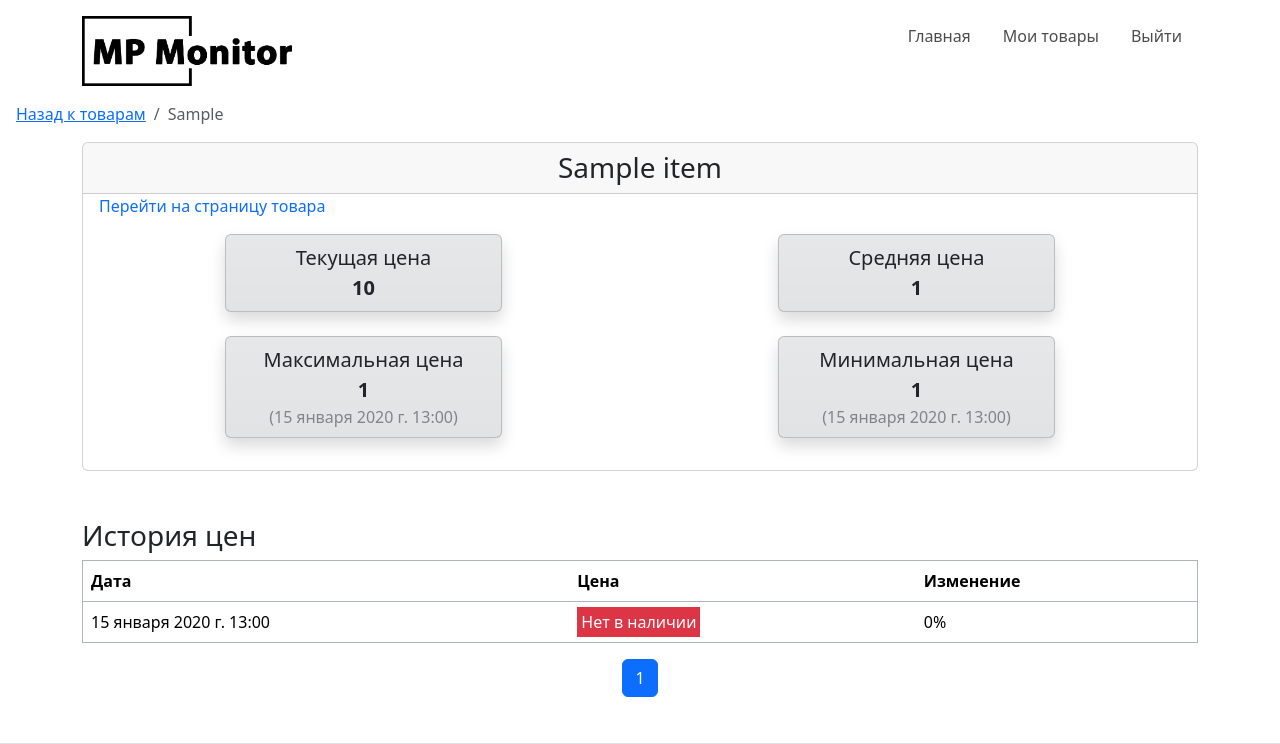
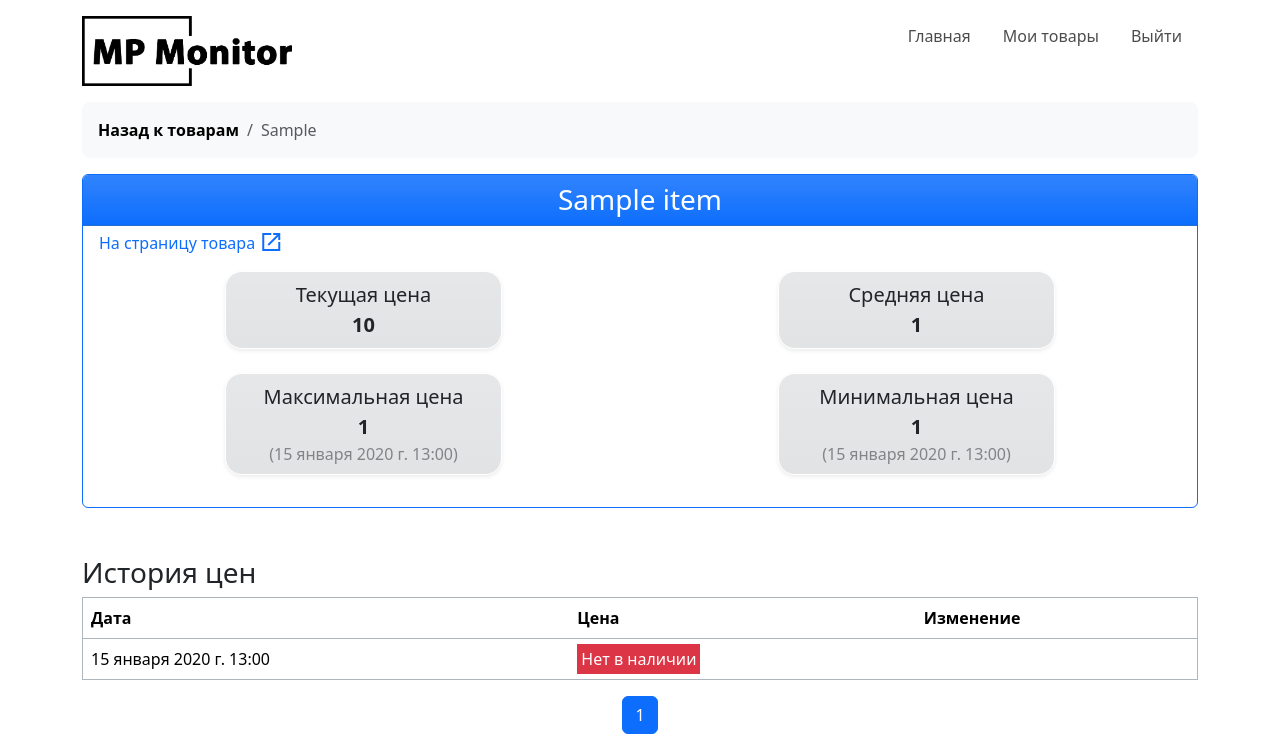
Before and after one commit to igorsimb/mp-monitor, a Django app: page /items/Sample/ in a window 1280 px wide. Shown: the top 744 px of the page. Run offline with Django 5.2, Linux system fonts and the light colour scheme; a user stored in the database is signed in; tables that the repository leaves empty hold one stand-in row (values such as "Sample post"); parts of the project's set-up code (start-up, migrations or seed data) failed here and were passed over; some libraries are stand-ins or nearby versions.

Commit message:
improvement(item_detail): improve design
Fixes https://github.com/igorsimb/mp-monitor/issues/59

Also, some minor UI improvement on other pages.

```diff
--- a/main/templates/main/item_detail.html
+++ b/main/templates/main/item_detail.html
@@ -4,48 +4,60 @@
 
 {% block content %}
 
+    <div class="container">
+
         <nav aria-label="breadcrumb">
-        <ol class="breadcrumb ms-3">
-            <li class="breadcrumb-item"><a href="{% url 'item_list' %}">Назад к товарам</a></li>
-            <li class="breadcrumb-item active" aria-current="page">{{ item.sku }}</li>
+            <ol class="breadcrumb p-3 bg-body-tertiary rounded-3">
+                <li class="breadcrumb-item">
+                    <a class="link-body-emphasis fw-semibold text-decoration-none" href="{% url 'item_list' %}">
+                        Назад к товарам
+                    </a>
+                </li>
+                <li class="breadcrumb-item active" aria-current="page">
+                    {{ item.sku }}
+                </li>
             </ol>
         </nav>
 
-    <div class="container">
-
-        <div class="card">
-            <div class="card-header text-center h3">
+        <div class="card border-primary">
+            <div class="card-header text-center h3 text-bg-primary bg-gradient">
                 {{ item.name }}
             </div>
-            <div class="mx-3">
+            <div class="mx-3 mt-1">
                 <a href="https://www.wildberries.ru/catalog/{{ item.sku }}/detail.aspx"
                    class="link-offset-2 link-offset-3-hover link-underline link-underline-opacity-0 link-underline-opacity-75-hover"
                    title="Посмотреть товар на Wildberries" target="_blank">
-                    Перейти на страницу товара
+                    На страницу товара <span class="material-symbols-sharp">open_in_new</span>
                 </a>
             </div>
             <div class="card-body">
                 <div class="row justify-content-around mb-4">
-                    <div class="shadow col-3 card p-2 text-center bg-secondary-subtle bg-gradient fs-5">
+
+                    <div class="shadow shadow-sm col-3 card p-2 text-center bg-secondary-subtle bg-gradient fs-5 item-price-card">
                         <div>Текущая цена</div>
                         <div class="fw-bold">{{ item.price }}</div>
                     </div>
-                    <div class="shadow col-3 card p-2 text-center  bg-secondary-subtle bg-gradient fs-5">
+
+                    <div class="shadow shadow-sm col-3 card p-2 text-center  bg-secondary-subtle bg-gradient fs-5 item-price-card">
                         <div>Средняя цена</div>
                         <div class="fw-bold">{{ item.avg_price }}</div>
                     </div>
                 </div>
+
                 <div class="row justify-content-around mb-3">
-                    <div class="shadow col-3 card p-2 text-center bg-secondary-subtle bg-gradient fs-5">
+
+                    <div class="shadow shadow-sm col-3 card p-2 text-center bg-secondary-subtle bg-gradient fs-5 item-price-card">
                         <div>Максимальная цена</div>
                         <div class="fw-bold">{{ item.max_price }}</div>
                         <span class="text-body-tertiary fs-6">({{ item.max_price_date }})</span>
                     </div>
-                    <div class="shadow col-3 card p-2 text-center bg-secondary-subtle bg-gradient fs-5">
+
+                    <div class="shadow shadow-sm col-3 card p-2 text-center bg-secondary-subtle bg-gradient fs-5 item-price-card">
                         <div>Минимальная цена</div>
                         <div class="fw-bold">{{ item.min_price }}</div>
                         <span class="text-body-tertiary fs-6">({{ item.min_price_date }})</span>
                     </div>
+
                 </div>
             </div>
         </div>
@@ -73,8 +85,17 @@
                     {% endif %}
                     </td>
                     <td>
-                        {{ price.trend }} {{ price.percent_change|floatformat }}%
+                        {#                        {{ price.trend }} {{ price.percent_change|floatformat }}%#}
+
+                        {% if price.percent_change > 0 %}
+                            <span class="material-symbols-sharp">trending_up</span>
+                            {{ price.percent_change|floatformat }}%
+                        {% elif price.percent_change < 0 %}
+                            <span class="material-symbols-sharp">trending_down</span>
+                            {{ price.percent_change|floatformat }}%
+                        {% endif %}
                     </td>
+
                 </tr>
             {% endfor %}
             </tbody>
--- a/main/templates/main/partials/create_interval_form.html
+++ b/main/templates/main/partials/create_interval_form.html
@@ -14,7 +14,7 @@
         </div>
     </div>
 
-    <button type="submit" class="btn btn-primary rounded-pill mb-2">Создать расписание</button>
+    <button type="submit" class="btn btn-primary rounded-pill mb-2 me-2">Создать расписание</button>
     <a href="{% url 'destroy_scrape_interval' %}"
        class="btn btn-danger rounded-pill mb-2">
         Удалить текущее
--- a/main/templates/main/partials/homepage/how_does_it_work.html
+++ b/main/templates/main/partials/homepage/how_does_it_work.html
@@ -9,7 +9,7 @@
     <div class="row pt-3">
         <div class="col-sm-5 col-md-6 order-2 order-sm-1 text-center">
             <img loading="lazy" src="{% static 'img/homepage/tiny_add_new_items.png' %}" alt="Заполните артикулы"
-                 class="img-fluid img-thumbnail">
+                 class="img-fluid img-thumbnail border-secondary-subtle shadow shadow-sm">
         </div>
         <div class="mt-2 col-sm-2 col-md-1 order-1 order-sm-2 d-flex flex-column align-items-center justify-content-center">
             <span class="badge bg-primary bg-gradient rounded-circle fs-3 shadow">1</span>
@@ -42,7 +42,7 @@
     <div class="row my-4" style="min-height: 200px;">
         <div class="d-flex col-sm-5 col-md-6 order-2 order-sm-1 align-items-center">
             <img loading="lazy" src="{% static 'img/homepage/tiny_create_schedule_button_arrow.png' %}" alt="Заполните артикулы"
-                 class="img-fluid img-thumbnail">
+                 class="img-fluid img-thumbnail border-secondary-subtle shadow shadow-sm">
         </div>
         <div class="col-sm-2 col-md-1 order-1 order-sm-2 d-flex flex-column align-items-center justify-content-center">
             <span class="badge bg-primary bg-gradient rounded-circle fs-3 shadow">2</span>
@@ -59,7 +59,7 @@
     <div class="row">
         <div class="col-sm-5 col-md-6 order-2 order-sm-1 text-center">
             <img loading="lazy" src="{% static 'img/homepage/tiny_create_schedule.png' %}" alt="Создайте расписание"
-                 class="img-fluid img-thumbnail">
+                 class="img-fluid img-thumbnail border-secondary-subtle shadow shadow-sm">
         </div>
         <div class="col-sm-2 col-md-1 order-1 order-sm-2 d-flex flex-column align-items-center justify-content-start">
             <span class="badge bg-primary bg-gradient rounded-circle fs-3 shadow">3</span>
--- a/main/templates/main/partials/update_items_form.html
+++ b/main/templates/main/partials/update_items_form.html
@@ -9,7 +9,7 @@
                 <div>
                     <div class="p-2">
                         Выберите товары и нажмите на
-                        <button type="submit" class="btn btn-primary rounded-pill">Обновить</button>
+                        <button type="submit" class="btn btn-primary rounded-pill ms-2">Обновить</button>
                     </div>
                 </div>
             </div>
--- a/main/utils.py
+++ b/main/utils.py
@@ -370,7 +370,7 @@ def calculate_percentage_change(prices: Page) -> None:
             previous_price = prices[i + 1].value
             current_price = prices[i].value
             percent_change = ((current_price - previous_price) / previous_price) * 100
-            prices[i].percent_change = abs(round(percent_change, 2))
+            prices[i].percent_change = round(percent_change, 2)
         except IndexError:
             prices[i].percent_change = 0
         except TypeError:
--- a/static/css/custom.css
+++ b/static/css/custom.css
@@ -33,7 +33,7 @@ Source: https://www.youtube.com/watch?v=81pnuZFarRw
     clip-path: inset(0 -100vmax);
 }
 
-.custom-material-icon {
+.material-symbols-sharp, .custom-material-icon {
     display: inline-flex;
     vertical-align: text-bottom;
     font-size: 1.2rem;
@@ -156,3 +156,25 @@ source: https://uiverse.io/Pradeepsaranbishnoi/jolly-robin-0 */
   color: rgba(0, 0, 0, 0.8);
 }
 /* Add items button END */
+
+
+.item-price-card {
+  box-sizing: border-box;
+  border: 1px solid white;
+  backdrop-filter: blur(6px);
+  border-radius: 17px;
+  cursor: pointer;
+  transition: all 0.5s;
+
+}
+
+.item-price-card:hover {
+  border: 1px solid black;
+  /* Can also use var like so:
+  border: 1px solid var(--bs-primary-bg-subtle); */
+  transform: scale(1.03);
+}
+
+.item-price-card:active {
+  transform: scale(0.97) rotateZ(1.7deg);
+}
```
Also changed, not shown: main/templates/main/partials/items_table.html (+14 -8 lines). Lines whose indentation alone changed are shown as unchanged.
